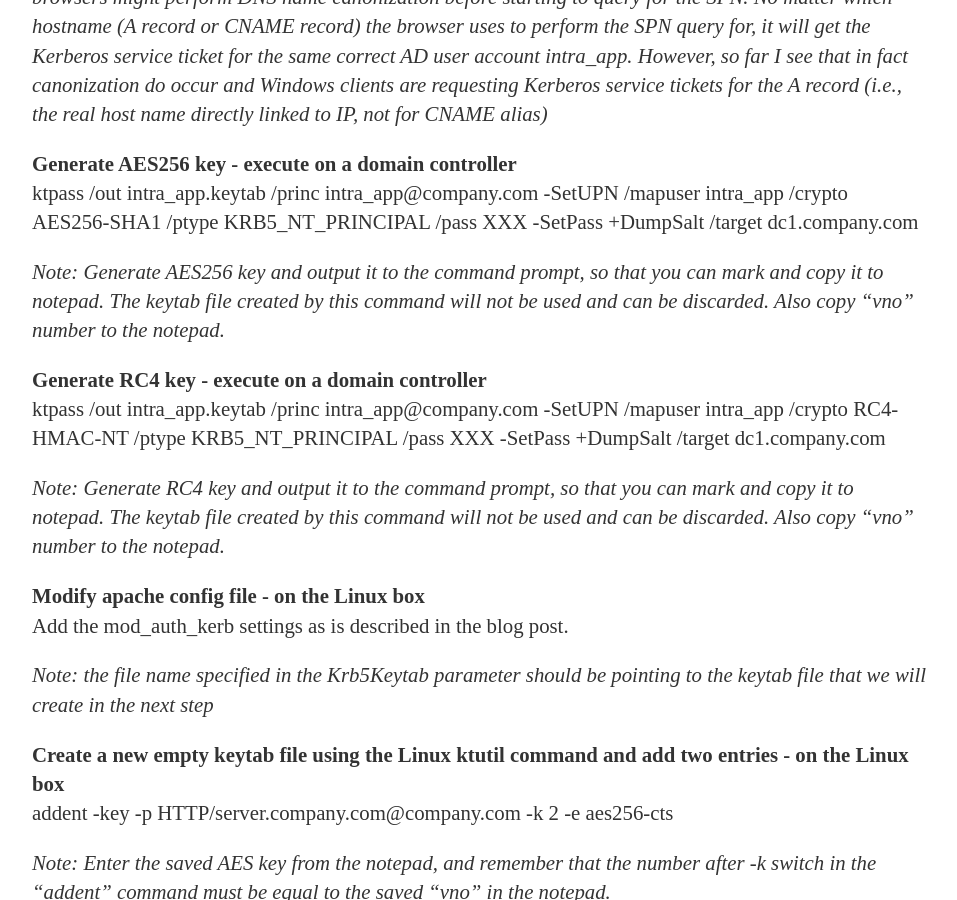
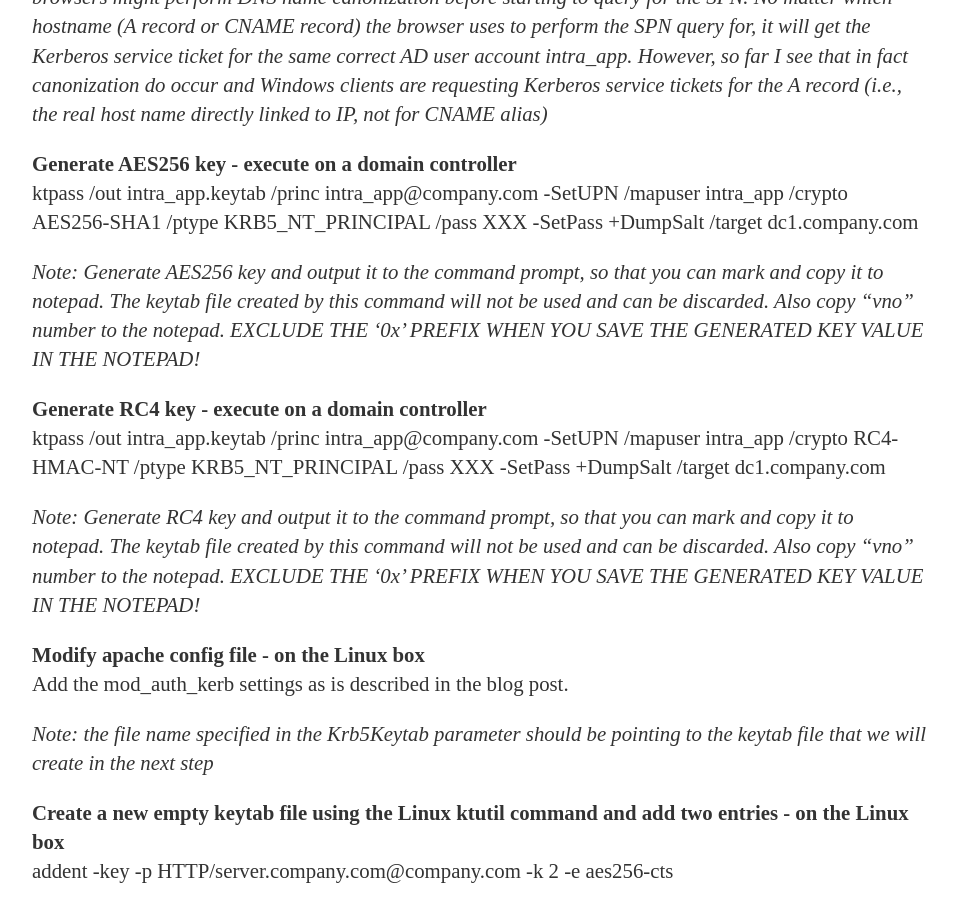
Before and after one commit to imatviyenko/imatviyenko.github.io, a Jekyll site: the page built from _posts/2018-10-22-Apache-AD-kerberos-followup.md, in a window 1280 px wide and 900 px high, scrolled down 1840 px. Shown: the whole window, without its empty margins (160-1117 px from the left). Built offline with Jekyll 4.4.1, drawn with Linux system fonts in a browser that asks for light colours.

Commit message:
2018-10-22-Apache-AD-kerberos-followup fix2

```diff
--- a/_posts/2018-10-22-Apache-AD-kerberos-followup.md
+++ b/_posts/2018-10-22-Apache-AD-kerberos-followup.md
@@ -54,13 +54,13 @@ setspn -s HTTP/server.company.com intra_app
 **Generate AES256 key - execute on a domain controller**
 ktpass /out intra_app.keytab /princ intra_app@company.com -SetUPN /mapuser intra_app /crypto AES256-SHA1 /ptype KRB5_NT_PRINCIPAL /pass XXX -SetPass +DumpSalt /target dc1.company.com
 
-*Note: Generate AES256 key and output it to the command prompt, so that you can mark and copy it to notepad. The keytab file created by this command will not be used and can be discarded. Also copy "vno" number to the notepad.*
+*Note: Generate AES256 key and output it to the command prompt, so that you can mark and copy it to notepad. The keytab file created by this command will not be used and can be discarded. Also copy "vno" number to the notepad. EXCLUDE THE '0x' PREFIX WHEN YOU SAVE THE GENERATED KEY VALUE IN THE NOTEPAD!*
 
 
 **Generate RC4 key - execute on a domain controller**
 ktpass /out intra_app.keytab /princ intra_app@company.com -SetUPN /mapuser intra_app /crypto RC4-HMAC-NT /ptype KRB5_NT_PRINCIPAL /pass XXX -SetPass +DumpSalt /target dc1.company.com
 
-*Note: Generate RC4 key and output it to the command prompt, so that you can mark and copy it to notepad. The keytab file created by this command will not be used and can be discarded. Also copy "vno" number to the notepad.*
+*Note: Generate RC4 key and output it to the command prompt, so that you can mark and copy it to notepad. The keytab file created by this command will not be used and can be discarded. Also copy "vno" number to the notepad. EXCLUDE THE '0x' PREFIX WHEN YOU SAVE THE GENERATED KEY VALUE IN THE NOTEPAD!*
 
 
 **Modify apache config file - on the Linux box**
```
Also changed, not shown: _posts/2018-09-11-Apache-AD-kerberos.md (+2 -2 lines).
